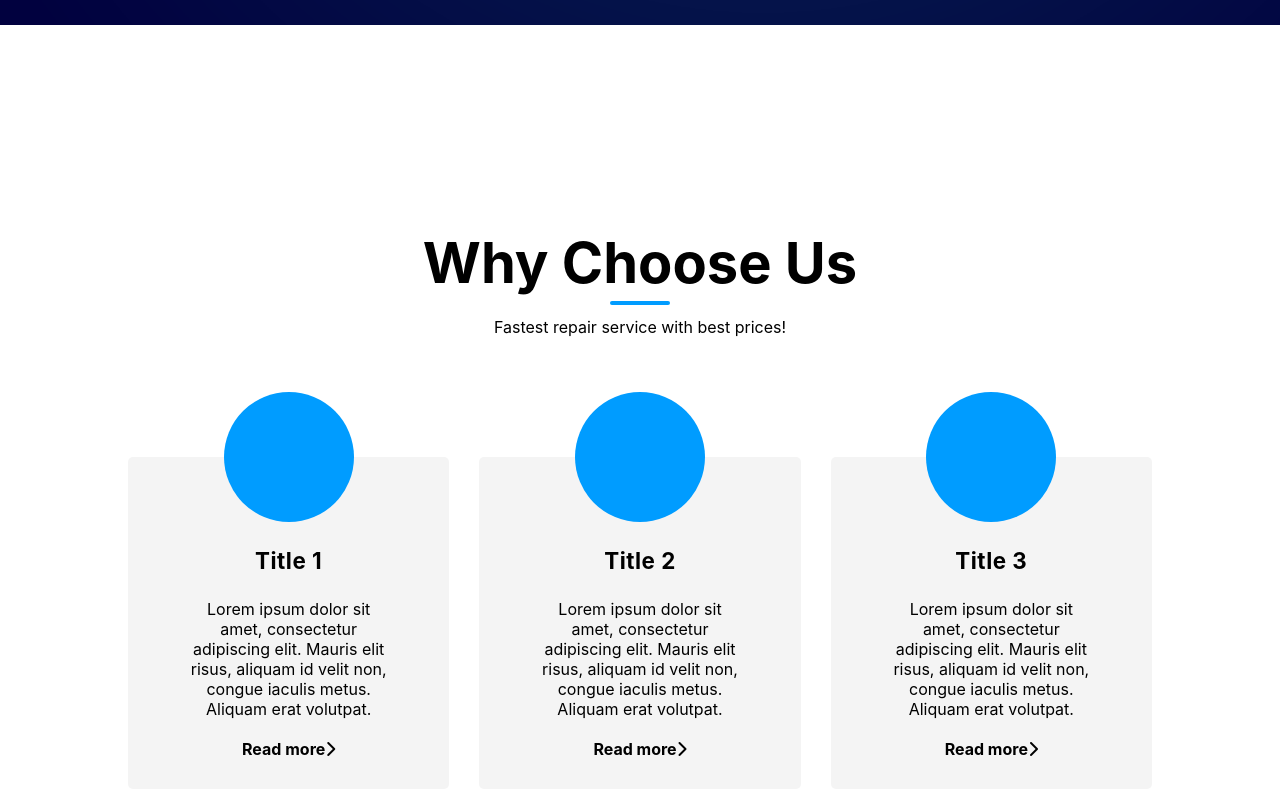
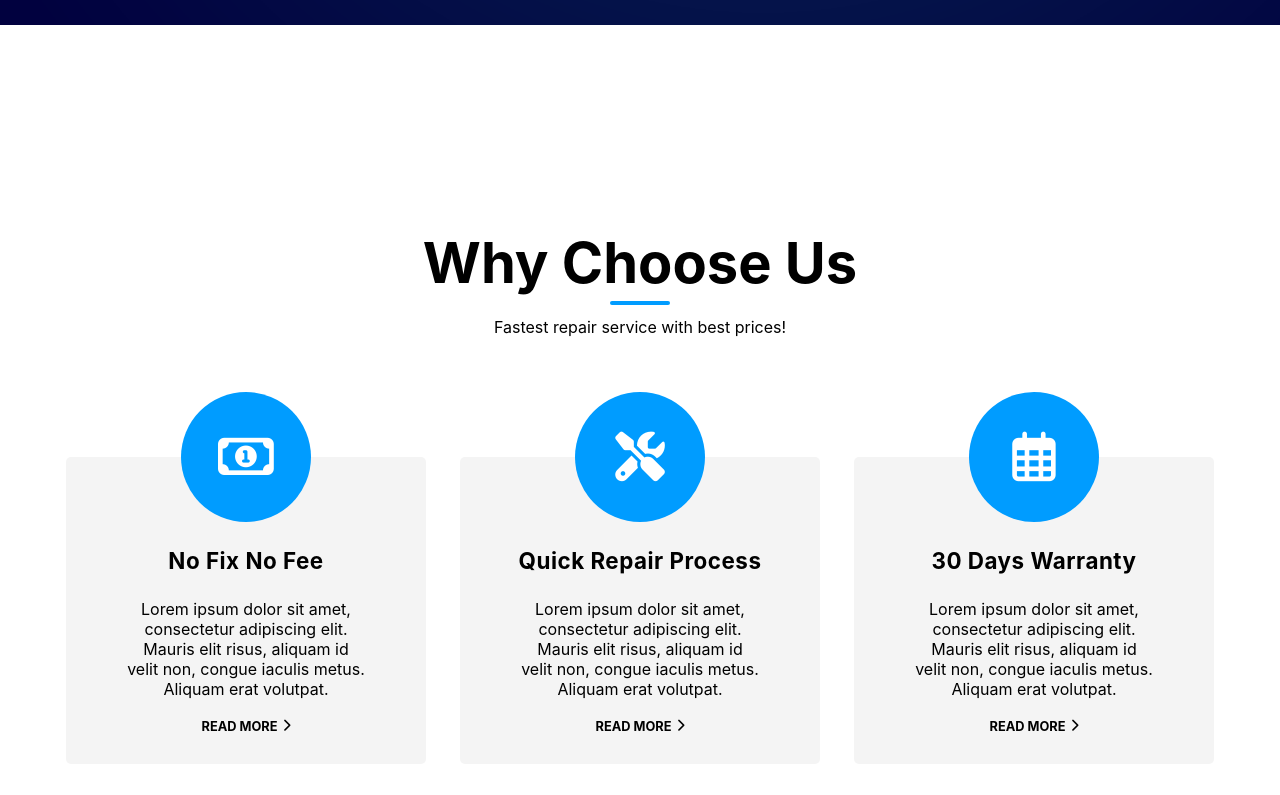
Before and after one commit to Kmonterohenriquez/PcTech, a React (Create React App) app: page /#/ in a window 1280 px wide. Shown: the part 775-1570 px from the top of the page. Built offline with nearby package versions, Linux system fonts and the light colour scheme.

Commit message:
WhyUs component is done

```diff
--- a/src/App.sass
+++ b/src/App.sass
@@ -1,8 +1,13 @@
 *
   margin: 0
   padding: 0
+@mixin container($max-width)
+  width: 90%
+  max-width: $max-width
+  margin: 0 auto
 
 .container
-  width: 80%
-  max-width: 1400px
-  margin: 0 auto
+  @include container(1400px)
+
+.sm-container
+  @include container(1200px)
--- a/src/Components/WhyUs/WhyUs.js
+++ b/src/Components/WhyUs/WhyUs.js
@@ -8,13 +8,18 @@ const WhyUs = () => {
 		<div className='WhyUs'>
 			<h1>Why Choose Us</h1>
 			<p>Fastest repair service with best prices!</p>
-			<div className='container box-container'>
+			<div className='sm-container box-container'>
                 {info.map(box => (
                     <div className='box'>
-                        <div className="circle"></div>
+                        <div className="circle">
+                            <i className={box.icon}></i>
+                        </div>
                         <p className='title'>{box.title}</p>
                         <p className='description'>{box.description}</p>
-                        <a className="read-me-btn" href={box.link}> Read more<i className="fas fa-chevron-right"></i></a>
+                        <div className="btn-container">
+                            <a className="read-me-btn" href={box.link}> Read more</a>
+                            <i className="fas fa-chevron-right"></i>
+                        </div>
                     </div>
                 ))}
 
--- a/src/Components/WhyUs/WhyUs.sass
+++ b/src/Components/WhyUs/WhyUs.sass
@@ -48,6 +48,12 @@
                 width: 130px
                 border-radius: 50%
                 background: #009CFF
+                display: flex
+                justify-content: center
+                align-items: center
+                i
+                    font-size: 3.1rem
+                    color: white
             .title
                 font-weight: bold
                 font-size: 1.4rem
@@ -56,7 +62,19 @@
 
             .description
                 margin: 20px
-            a
-                text-decoration: none
-                font-weight: bolder
-                color: black
+
+            .btn-container
+                display: flex
+                align-items: center
+                // height: 10px
+                a
+                    text-decoration: none
+                    font-weight: bolder
+                    font-size: .8rem
+                    color: black
+                    text-transform: uppercase
+                i
+                    margin: 0
+                    margin-left: 5px
+                    font-size: .8rem
+                    padding: 0
--- a/src/Components/WhyUs/info.js
+++ b/src/Components/WhyUs/info.js
@@ -1,21 +1,24 @@
 let info = [
 	{
 		id: 1,
-		title: 'Title 1',
+		title: 'No Fix No Fee',
+		icon: 'far fa-money-bill-alt',
 		description:
 			'Lorem ipsum dolor sit amet, consectetur adipiscing elit. Mauris elit risus, aliquam id velit non, congue iaculis metus. Aliquam erat volutpat. ',
 		link: '/'
 	},
 	{
 		id: 2,
-		title: 'Title 2',
+		title: 'Quick Repair Process',
+		icon: 'fas fa-tools',
 		description:
 			'Lorem ipsum dolor sit amet, consectetur adipiscing elit. Mauris elit risus, aliquam id velit non, congue iaculis metus. Aliquam erat volutpat. ',
 		link: '/'
 	},
 	{
 		id: 3,
-		title: 'Title 3',
+		title: '30 Days Warranty',
+		icon: 'far fa-calendar-alt',
 		description:
 			'Lorem ipsum dolor sit amet, consectetur adipiscing elit. Mauris elit risus, aliquam id velit non, congue iaculis metus. Aliquam erat volutpat. ',
 		link: '/'
```
